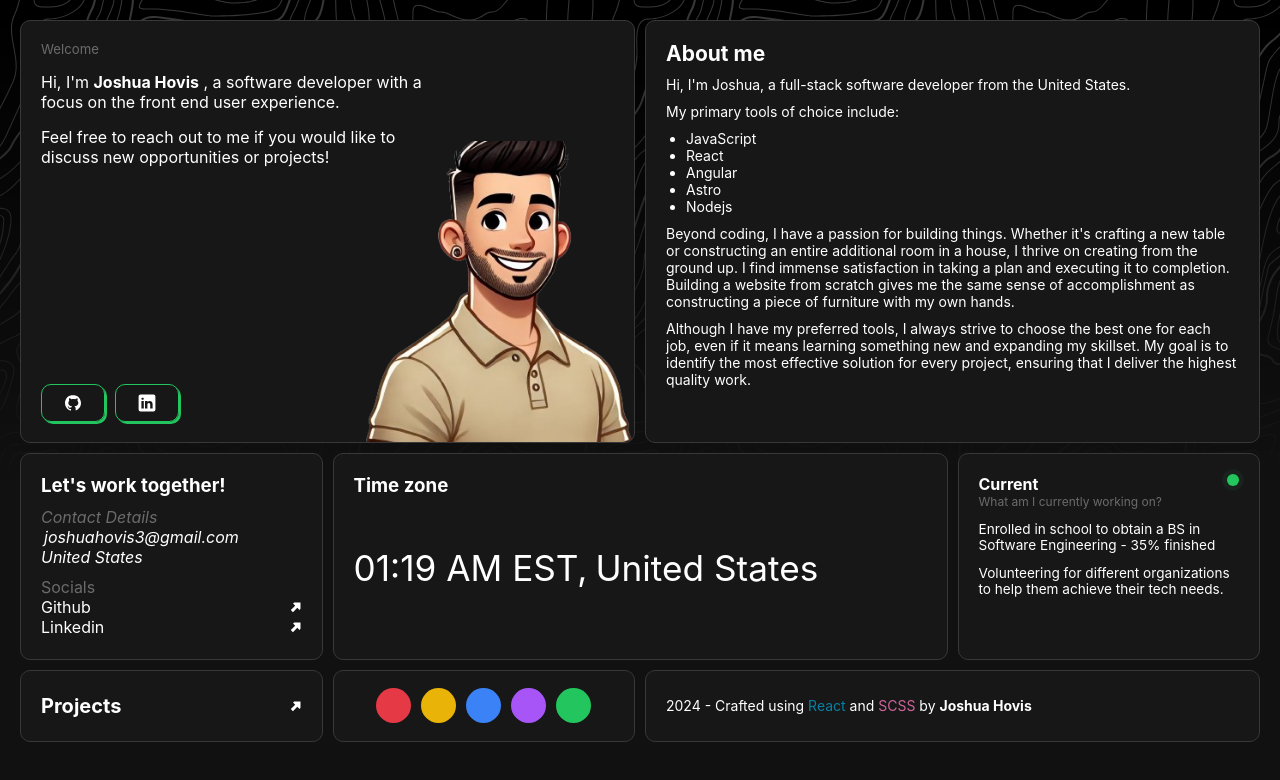
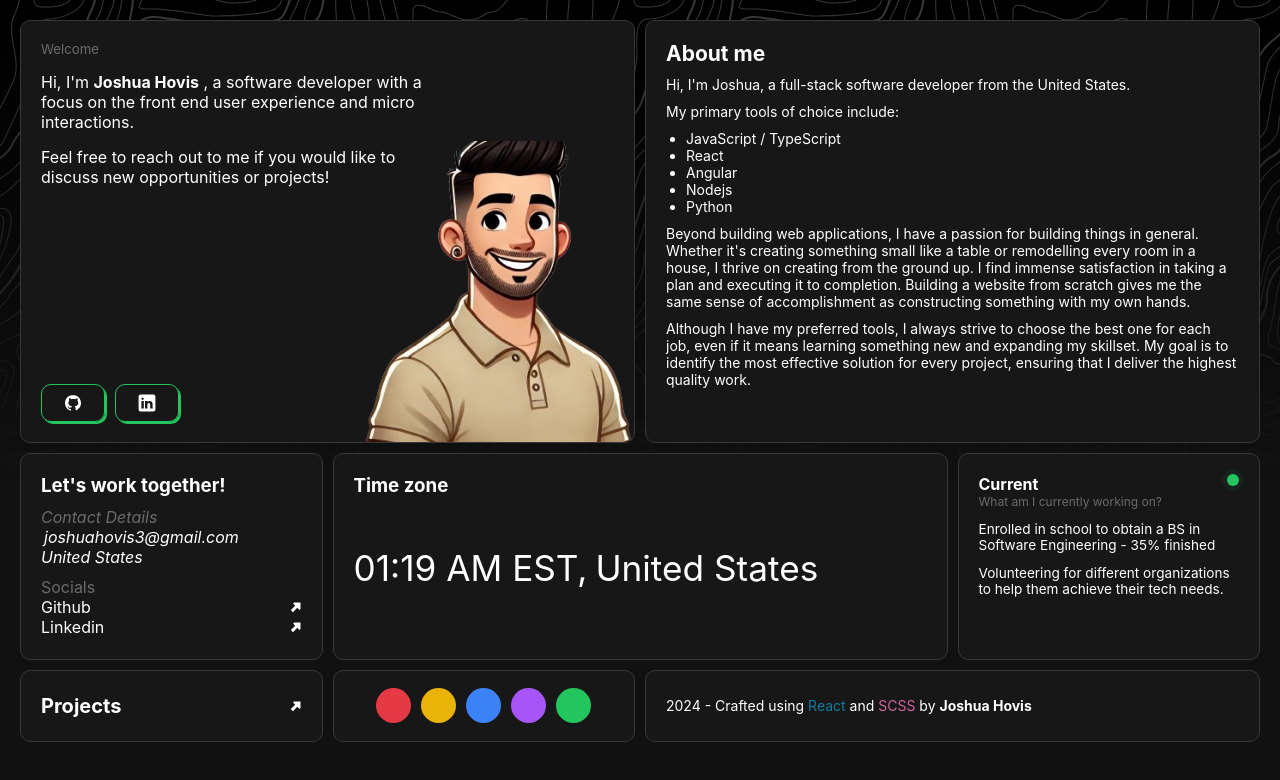
Before and after one commit to joshhovis/Portfolio, a React (Create React App) app: page /#/ in a window 1280 px wide. Shown: the top 780 px of the page. Built offline with nearby package versions, Linux system fonts and the light colour scheme.

Commit message:
Update text content

```diff
--- a/src/components/About.js
+++ b/src/components/About.js
@@ -13,20 +13,20 @@ const About = () => {
                 My primary tools of choice include:
             </p>
             <ul className="about__tools">
-                <li className="about__tools-item">JavaScript</li>
+                <li className="about__tools-item">JavaScript / TypeScript</li>
                 <li className="about__tools-item">React</li>
                 <li className="about__tools-item">Angular</li>
-                <li className="about__tools-item">Astro</li>
                 <li className="about__tools-item">Nodejs</li>
+                <li className="about__tools-item">Python</li>
             </ul>
             <p className="about__passion">
-                Beyond coding, I have a passion for building things. Whether
-                it's crafting a new table or constructing an entire additional
-                room in a house, I thrive on creating from the ground up. I find
-                immense satisfaction in taking a plan and executing it to
-                completion. Building a website from scratch gives me the same
-                sense of accomplishment as constructing a piece of furniture
-                with my own hands.
+                Beyond building web applications, I have a passion for building
+                things in general. Whether it's creating something small like a
+                table or remodelling every room in a house, I thrive on creating
+                from the ground up. I find immense satisfaction in taking a plan
+                and executing it to completion. Building a website from scratch
+                gives me the same sense of accomplishment as constructing
+                something with my own hands.
             </p>
             <p className="about__goal">
                 Although I have my preferred tools, I always strive to choose
--- a/src/pages/Home.js
+++ b/src/pages/Home.js
@@ -71,7 +71,7 @@ const Home = () => {
                                 Joshua Hovis
                             </span>{" "}
                             , a software developer with a focus on the front end
-                            user experience.
+                            user experience and micro interactions.
                         </p>
                         <p className="home__intro-text-invite">
                             Feel free to reach out to me if you would like to
```
